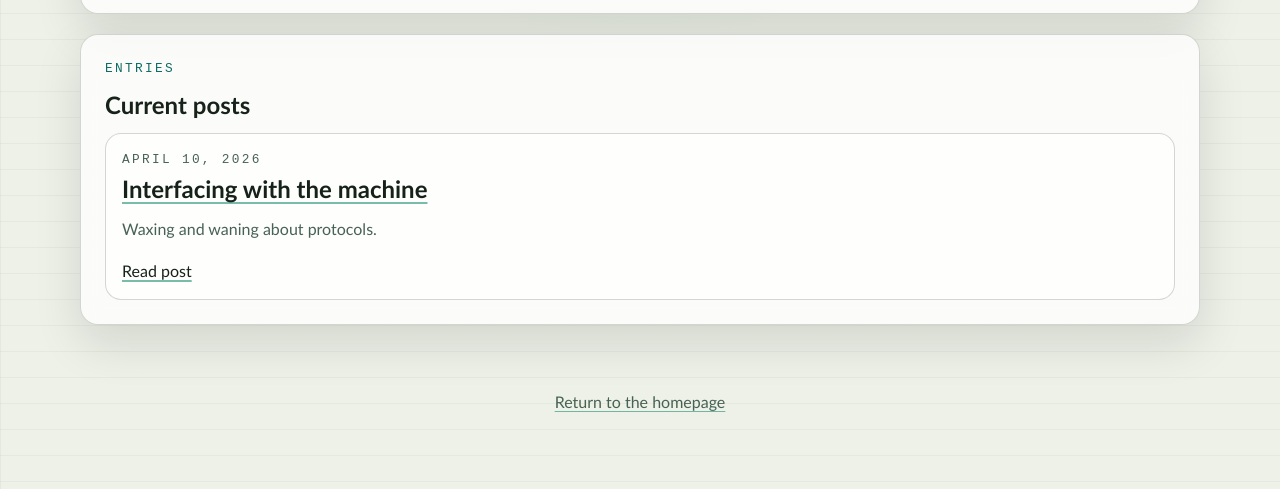
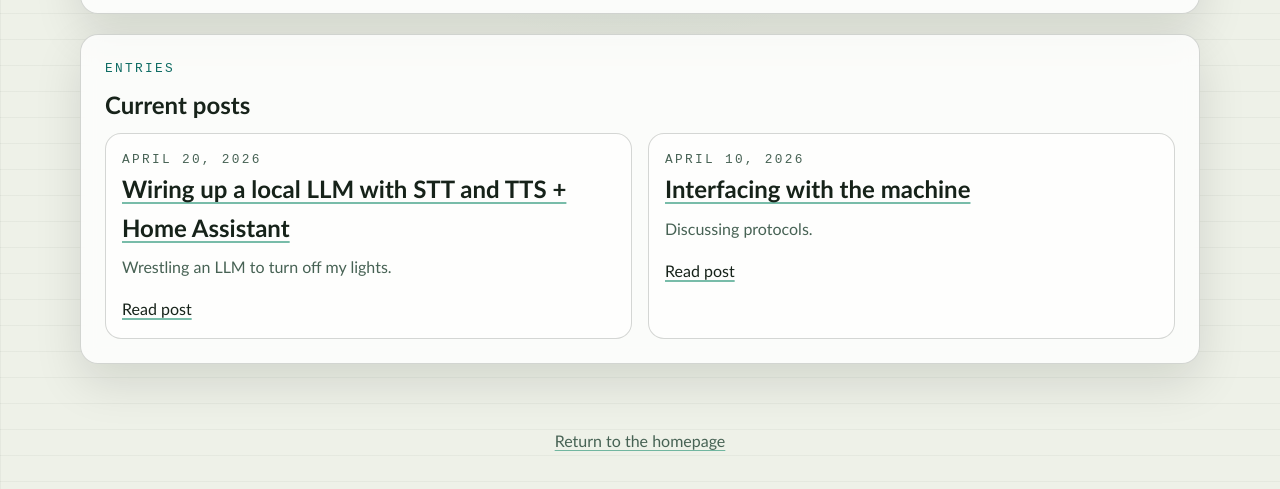
Before and after one commit to Csavoldi/csavoldi.github.io, a website: page blog/index.html in a window 1280 px wide. Shown: the part 299-788 px from the top of the page. Drawn offline with Linux system fonts and the light colour scheme.

Commit message:
Update blog archive and interface post

```diff
--- a/blog/index.html
+++ b/blog/index.html
@@ -9,6 +9,7 @@
   <script src="../assets/js/theme.js" defer></script>
 </head>
 <body>
+
   <header class="site-header site-shell panel">
     <a class="brand" href="../">PLAYER ONE</a>
     <nav class="site-nav" aria-label="Primary">
@@ -37,9 +38,15 @@
       </div>
       <div class="archive-list">
         <article class="archive-card">
+          <p class="post-meta">April 20, 2026</p>
+          <h2><a href="posts/wiring-up-a-local-llm-with-stt-and-tts-home-assistant.html">Wiring up a local LLM with STT and TTS + Home Assistant</a></h2>
+          <p>Wrestling an LLM to turn off my lights.</p>
+          <a class="back-link" href="posts/wiring-up-a-local-llm-with-stt-and-tts-home-assistant.html">Read post</a>
+        </article>
+        <article class="archive-card">
           <p class="post-meta">April 10, 2026</p>
           <h2><a href="posts/interfacing-with-the-machine.html">Interfacing with the machine</a></h2>
-          <p>Waxing and waning about protocols.</p>
+          <p>Discussing protocols.</p>
           <a class="back-link" href="posts/interfacing-with-the-machine.html">Read post</a>
         </article>
       </div>
```
Also changed, not shown: blog/posts/interfacing-with-the-machine.html (+4 -2 lines), content/posts/2026-04-10-interfacing-with-the-machine.md (+3 -1 lines).
